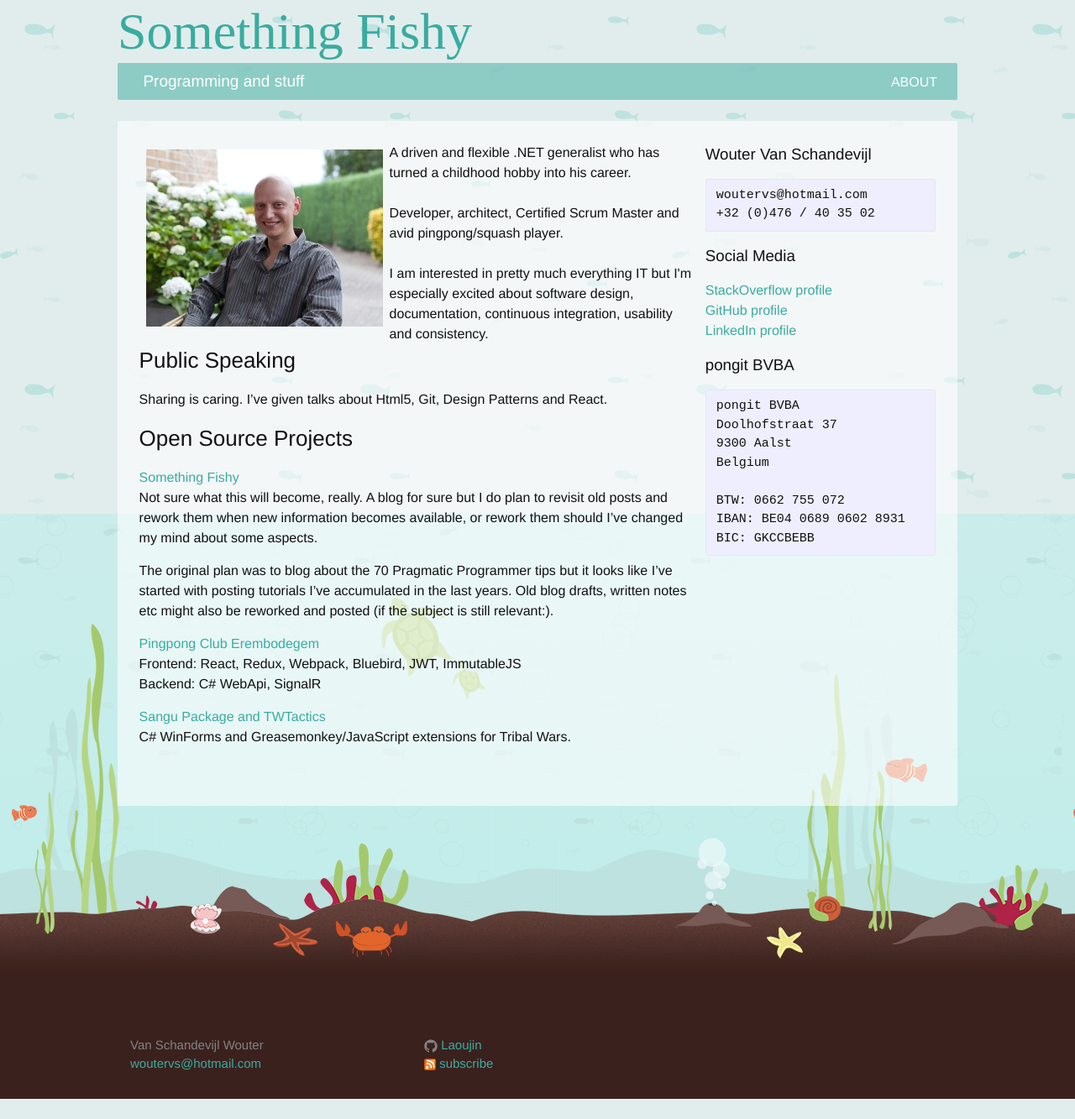
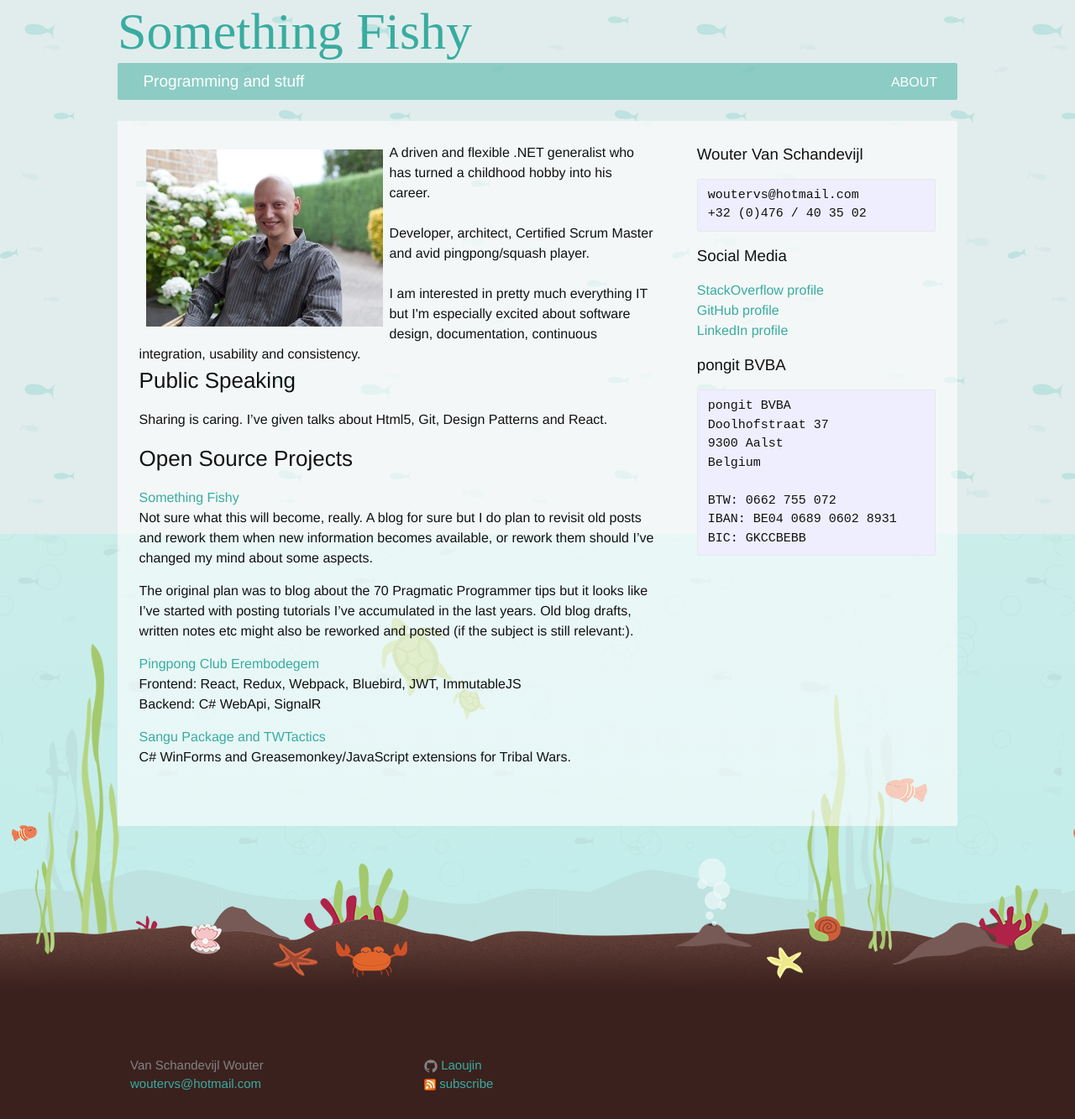
Before and after one commit to Laoujin/bliki, a Jekyll site: the page built from about.md, in a window 1280 px wide. Shown: the whole page at 84% size. Built offline with Jekyll 4.4.1, drawn with Linux system fonts in a browser that asks for light colours; some web fonts are replaced; before the commit the page ends 1309 px from its top, so only the background shows below that.

Commit message:
about-me: mobile

```diff
--- a/_layouts/pages/about-me.html
+++ b/_layouts/pages/about-me.html
@@ -4,6 +4,11 @@
 <article class="hentry">
 
 	<div class="split">
+		<div>
+			{% capture aboutMe %}{% include pages/about-me.md %}{% endcapture %}
+			{{aboutMe | markdownify}}
+		</div>
+
 		<div class="post-content">
 			<img src="{{site.url}}/assets/img/me.png" class="split-img">
 			<div>
@@ -22,11 +27,6 @@
 			<div style="clear: both; "></div>
 			{{content}}
 		</div>
-
-		<div>
-			{% capture aboutMe %}{% include pages/about-me.md %}{% endcapture %}
-			{{aboutMe | markdownify}}
-		</div>
 	</div>
 
 </article>
--- a/_sass/about-me.scss
+++ b/_sass/about-me.scss
@@ -8,9 +8,9 @@
 		margin: auto;
 	}
 	.split > div:first-child {
-		float: left;
-		width: 70%;
-		margin-right: 10px;
+		float: right;
+		width: 30%;
+		margin-left: 50px;
 	}
 	.split > div:nth-child(2) {
 		overflow: hidden;
```
